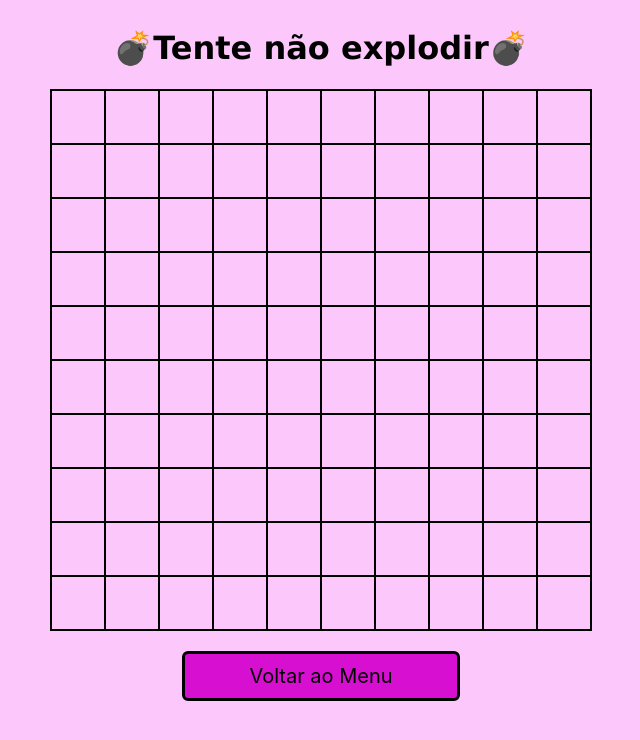
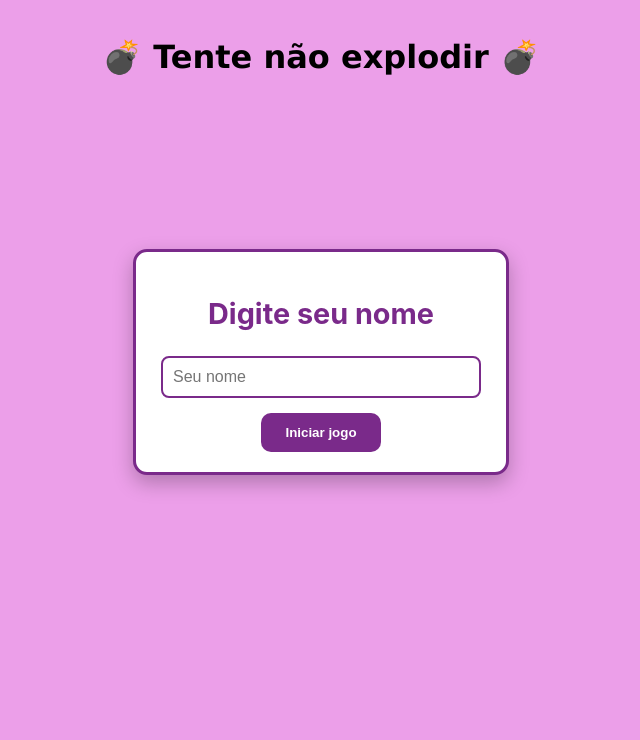
Before and after one commit to Firmino03/campo-minado, a SvelteKit app: page /jogar in a window 1280 px wide. Shown: the top 740 px of the page, without its empty margins (319-959 px from the left). Built offline with nearby package versions, Linux system fonts and the light colour scheme.

Commit message:
feat: ui: Melhora layout do jogo e adiciona ranking no fim da partida

```diff
--- a/src/routes/jogar/+page.svelte
+++ b/src/routes/jogar/+page.svelte
@@ -1,146 +1,227 @@
-<script lang="ts">
-    import { goto } from '$app/navigation'
+<script>
+    import { onMount } from 'svelte';
 
-    class Coordenada {
-        linha: number
-        coluna: number
+    const TOTAL_LINHAS = 10;
+    const TOTAL_COLUNAS = 10;
+    const TOTAL_MINAS = 15;
+
+    let nomeJogador = '';
+    let jogoIniciado = false;
+
+    let fimDeJogo = false;
+    let resultadoJogo = null;
+
+    let pontuacao = 0;
+    let ranking = [];
+
+    function criarJogo() {
+        const tabuleiro = criarTabuleiroVazio(TOTAL_LINHAS, TOTAL_COLUNAS);
+        posicionarMinas(tabuleiro, TOTAL_MINAS);
+        calcularNumeros(tabuleiro);
+
+        const celulasReveladas = criarMapaRevelado(TOTAL_LINHAS, TOTAL_COLUNAS);
+
+        pontuacao = 0;
+
+        return { tabuleiro, celulasReveladas };
     }
 
-    class EstadoJogo {
-        mapa: number[][]     // 0 = vazio, 9 = mina
-        revelado: boolean[][] // células reveladas
+    function criarTabuleiroVazio(linhas, colunas) {
+        return Array.from({ length: linhas }, () => Array(colunas).fill(0));
     }
 
-    const LINHAS = 10
-    const COLUNAS = 10
-    const NUM_MINAS = 15
-
-
-    function inicializarJogo(): EstadoJogo {
-        let mapa = gerarMapaVazio(LINHAS, COLUNAS)
-        espalharMinas(mapa, NUM_MINAS)
-        gerarNumeros(mapa)
-
-        let revelado = gerarMapaRevelado(LINHAS, COLUNAS)
-
-        let jogo = new EstadoJogo()
-        jogo.mapa = mapa
-        jogo.revelado = revelado
-
-        return jogo
+    function criarMapaRevelado(linhas, colunas) {
+        return Array.from({ length: linhas }, () => Array(colunas).fill(false));
     }
 
-    function gerarMapaVazio(l: number, c: number): number[][] {
-        return Array.from({ length: l }, () => Array(c).fill(0))
-    }
+    function posicionarMinas(tabuleiro, quantidadeMinas) {
+        let minasColocadas = 0;
 
-    function gerarMapaRevelado(l: number, c: number): boolean[][] {
-        return Array.from({ length: l }, () => Array(c).fill(false))
-    }
+        while (minasColocadas < quantidadeMinas) {
+            const linhaAleatoria = Math.floor(Math.random() * tabuleiro.length);
+            const colunaAleatoria = Math.floor(Math.random() * tabuleiro[0].length);
 
-    function espalharMinas(mapa: number[][], quant: number) {
-        let colocadas = 0
-        while (colocadas < quant) {
-            const i = Math.floor(Math.random() * mapa.length)
-            const j = Math.floor(Math.random() * mapa[0].length)
-
-            if (mapa[i][j] !== 9) {
-                mapa[i][j] = 9
-                colocadas++
+            if (tabuleiro[linhaAleatoria][colunaAleatoria] !== 9) {
+                tabuleiro[linhaAleatoria][colunaAleatoria] = 9;
+                minasColocadas++;
             }
         }
     }
 
-    function gerarNumeros(mapa: number[][]) {
-        for (let i = 0; i < mapa.length; i++) {
-            for (let j = 0; j < mapa[0].length; j++) {
-                if (mapa[i][j] === 9) continue
+    function calcularNumeros(tabuleiro) {
+        for (let linha = 0; linha < tabuleiro.length; linha++) {
+            for (let coluna = 0; coluna < tabuleiro[0].length; coluna++) {
+                if (tabuleiro[linha][coluna] === 9) continue;
 
-                let cont = 0
-                for (let x = -1; x <= 1; x++) {
-                    for (let y = -1; y <= 1; y++) {
-                        let ni = i + x
-                        let nj = j + y
+                let minasAoRedor = 0;
+
+                for (let dLinha = -1; dLinha <= 1; dLinha++) {
+                    for (let dColuna = -1; dColuna <= 1; dColuna++) {
+                        const linhaVizinha = linha + dLinha;
+                        const colunaVizinha = coluna + dColuna;
+
                         if (
-                            ni >= 0 && nj >= 0 &&
-                            ni < mapa.length && nj < mapa[0].length &&
-                            mapa[ni][nj] === 9
-                        ) cont++
-                    }
-                }
-                mapa[i][j] = cont
+                            linhaVizinha >= 0 &&
+                            colunaVizinha >= 0 &&
+                            linhaVizinha < tabuleiro.length &&
+                            colunaVizinha < tabuleiro[0].length &&
+                            tabuleiro[linhaVizinha][colunaVizinha] === 9
+                        ) {
+                            minasAoRedor++;
                         }
                     }
                 }
 
-    // Revelar célula
-    function revelar(i: number, j: number) {
-        if (jogo.revelado[i][j]) return
-        jogo.revelado[i][j] = true
-
-        // clicou em mina
-        if (jogo.mapa[i][j] === 9) {
-            alert("💥 Você explodiu!")
-            goto("/")
+                tabuleiro[linha][coluna] = minasAoRedor;
+            }
+        }
     }
 
-        // se for zero, revela vizinhos automaticamente
-        if (jogo.mapa[i][j] === 0) {
-            revelarVizinhos(i, j)
+    function revelarCelula(linha, coluna) {
+        if (fimDeJogo) return;
+        if (jogo.celulasReveladas[linha][coluna]) return;
+
+        jogo.celulasReveladas[linha][coluna] = true;
+
+        if (jogo.tabuleiro[linha][coluna] === 9) {
+            fimDeJogo = true;
+            resultadoJogo = 'derrota';
+            salvarRanking();
+            return;
         }
 
-        checarVitoria()
+        pontuacao++;
+
+        if (jogo.tabuleiro[linha][coluna] === 0) {
+            revelarCelulasVizinhas(linha, coluna);
         }
 
-    function revelarVizinhos(i: number, j: number) {
-        for (let x = -1; x <= 1; x++) {
-            for (let y = -1; y <= 1; y++) {
-                let ni = i + x
-                let nj = j + y
+        verificarVitoria();
+    }
 
-                if (ni >= 0 && nj >= 0 && ni < LINHAS && nj < COLUNAS) {
-                    if (!jogo.revelado[ni][nj] && jogo.mapa[ni][nj] !== 9) {
-                        revelar(ni, nj)
-                    }
+    function revelarCelulasVizinhas(linhaCentral, colunaCentral) {
+        for (let dLinha = -1; dLinha <= 1; dLinha++) {
+            for (let dColuna = -1; dColuna <= 1; dColuna++) {
+                const linhaVizinha = linhaCentral + dLinha;
+                const colunaVizinha = colunaCentral + dColuna;
+
+                if (
+                    linhaVizinha >= 0 &&
+                    colunaVizinha >= 0 &&
+                    linhaVizinha < TOTAL_LINHAS &&
+                    colunaVizinha < TOTAL_COLUNAS &&
+                    !jogo.celulasReveladas[linhaVizinha][colunaVizinha] &&
+                    jogo.tabuleiro[linhaVizinha][colunaVizinha] !== 9
+                ) {
+                    revelarCelula(linhaVizinha, colunaVizinha);
                 }
             }
         }
     }
 
-    function checarVitoria() {
-        for (let i = 0; i < LINHAS; i++) {
-            for (let j = 0; j < COLUNAS; j++) {
-                if (jogo.mapa[i][j] !== 9 && !jogo.revelado[i][j]) {
-                    return
+    function verificarVitoria() {
+        for (let linha = 0; linha < TOTAL_LINHAS; linha++) {
+            for (let coluna = 0; coluna < TOTAL_COLUNAS; coluna++) {
+                if (
+                    jogo.tabuleiro[linha][coluna] !== 9 &&
+                    !jogo.celulasReveladas[linha][coluna]
+                ) {
+                    return;
                 }
             }
         }
-        alert("🎉 Você venceu!")
-        goto("/")
+
+        fimDeJogo = true;
+        resultadoJogo = 'vitoria';
+        salvarRanking();
     }
 
-    let jogo: EstadoJogo = inicializarJogo()
+    function salvarRanking() {
+        const novoRegistro = {
+            nome: nomeJogador,
+            pontos: pontuacao
+        };
+
+        ranking.push(novoRegistro);
+        ranking.sort((a, b) => b.pontos - a.pontos);
+        ranking = ranking.slice(0, 3);
+
+        localStorage.setItem('ranking-campo-minado', JSON.stringify(ranking));
+    }
+
+    function iniciarJogo() {
+        if (!nomeJogador.trim()) return;
+        jogo = criarJogo();
+        jogoIniciado = true;
+    }
+
+    onMount(() => {
+        const dados = localStorage.getItem('ranking-campo-minado');
+        if (dados) ranking = JSON.parse(dados);
+    });
+
+    let jogo = criarJogo();
 </script>
 
-<h1>💣Tente não explodir💣</h1>
+<h1>💣 Tente não explodir 💣</h1>
 
+{#if !jogoIniciado}
+    <div class="container-inicio">
+        <div class="card-inicio-jogo">
+            <h2 class="titulo-fim">Digite seu nome</h2>
+
+            <input
+                class="input-nome"
+                placeholder="Seu nome"
+                bind:value={nomeJogador}
+            />
+
+            <button class="botao-menu" on:click={iniciarJogo}>
+                Iniciar jogo
+            </button>
+        </div>
+    </div>
+{:else}
     <table>
-    {#each jogo.mapa as linha, i}
+        {#each jogo.tabuleiro as linhaTabuleiro, linha}
             <tr>
-            {#each linha as celula, j}
+                {#each linhaTabuleiro as celula, coluna}
                     <td
                         class="celula"
-                    on:click={() => revelar(i, j)}
+                        on:click={() => revelarCelula(linha, coluna)}
                     >
-                    {#if jogo.revelado[i][j]}
-                        {celula === 9 ? "💣" : (celula === 0 ? "" : celula)}
+                        {#if jogo.celulasReveladas[linha][coluna]}
+                            {celula === 9 ? "💣" : celula === 0 ? "" : celula}
                         {/if}
                     </td>
                 {/each}
             </tr>
         {/each}
     </table>
+{/if}
 
-<br />
+{#if fimDeJogo}
+    <div class="overlay">
+        <div class="card-inicio-jogo">
+            <h2 class="titulo-fim">
+                {resultadoJogo === 'derrota'
+                    ? '💥 Você explodiu!'
+                    : '🎉 Você venceu!'}
+            </h2>
 
-<a class="menu" href="/">Voltar ao Menu</a>
+            <p class="texto-fim">Ranking</p>
+
+                <ul class="ranking">
+            {#each ranking as jogador, index}
+            <li>
+            <strong>{index + 1}º</strong> — {jogador.nome}
+            ({jogador.pontos} pontos)
+            </li>
+        {/each}
+        </ul>
+
+
+            <a class="botao-menu" href="/">Voltar ao Menu</a>
+        </div>
+    </div>
+{/if}
--- a/src/styles/global.css
+++ b/src/styles/global.css
@@ -14,7 +14,7 @@ body {
     padding: 8px;
     box-sizing: border-box;
     font-family: -apple-system, BlinkMacSystemFont, "Segoe UI", Roboto, Oxygen-Sans, Ubuntu, Cantarell, "Helvetica Neue", sans-serif;
-    background-color: rgb(252, 199, 250);
+    background-color: rgb(236, 159, 233);
     text-align: center;
 }
 
@@ -39,7 +39,7 @@ h1 {
     margin-bottom: 10px;
     width: 20%;
     padding: 10px;
-    background-color: rgb(214, 15, 208);
+    background-color: rgb(245, 160, 242);
     border: 3px solid black;
     text-align: center;
     text-decoration: none;
@@ -119,7 +119,7 @@ img.sobre {
     font-size: 1.5rem;
     font-weight: bold;
     animation: fall linear infinite;
-    color: rgb(12, 176, 81);
+    color: rgb(0, 0, 0);
 }
 
 @keyframes fall {
--- a/src/styles/jogar.css
+++ b/src/styles/jogar.css
@@ -1,44 +1,106 @@
+h1 {
+    text-align: center;
+    margin-top: 30px;
+}
 
+/* CENTRALIZA CARD DE INÍCIO */
+.container-inicio {
+    min-height: calc(100vh - 120px);
+    display: flex;
+    justify-content: center;
+    align-items: center;
+}
+
+/* TABULEIRO */
 table {
-    margin-left: auto;
-    margin-right: auto;
+    margin: 0 auto;
     border-collapse: collapse;
 }
 
 td.celula {
-    border-style: solid;
-    border-width: 2px;
-    border-color: black;
+    border: 2px solid black;
     text-align: center;
     font-weight: bold;
-    vertical-align: center;
     height: 50px;
     width: 50px;
-}
-
-td.personagem {
-    background-color: rgb(211, 211, 211);
     cursor: pointer;
 }
 
-table {
-    margin-left: auto;
-    margin-right: auto;
-    border-collapse: collapse;
+/* OVERLAY FIM DE JOGO */
+.overlay {
+    position: fixed;
+    inset: 0;
+    background: rgba(0, 0, 0, 0.6);
+    display: flex;
+    align-items: center;
+    justify-content: center;
+    z-index: 100;
 }
 
-td.celula {
-    border-style: solid;
-    border-width: 2px;
-    border-color: black;
+/* CARD */
+.card-inicio-jogo {
+    background: #ffffff;
+    border: 3px solid #7a2a8a;
+    border-radius: 14px;
+    padding: 20px 25px;
+    width: 320px;
+    box-shadow: 0 8px 20px rgba(0, 0, 0, 0.25);
     text-align: center;
-    font-weight: bold;
-    vertical-align: center;
-    height: 50px;
-    width: 50px;
+
+    display: flex;
+    flex-direction: column;
+    align-items: center;
+        margin-top: -150px; /* 🔼 sobe o card */
+
 }
 
-td.personagem {
-    background-color: rgb(211, 211, 211);
+/* TEXTOS */
+.titulo-fim {
+    color: #7a2a8a;
+    font-size: 1.8rem;
+    margin-bottom: 10px;
+}
+
+.texto-fim {
+    color: #333;
+    margin-bottom: 15px;
+}
+
+/* INPUT */
+.input-nome {
+    width: 100%;
+    box-sizing: border-box;
+    padding: 10px;
+    margin: 15px 0;
+    border-radius: 8px;
+    border: 2px solid #7a2a8a;
+    font-size: 1rem;
+}
+
+/* BOTÃO */
+.botao-menu {
+    background: #7a2a8a;
+    color: #ffffff;
+    padding: 12px 24px;
+    border-radius: 10px;
+    text-decoration: none;
+    font-weight: 600;
+    border: none;
     cursor: pointer;
 }
+
+.botao-menu:hover {
+    background: #9b3db0;
+}
+
+/* RANKING */
+.ranking {
+    text-align: left;
+    margin: 10px 0 20px;
+    padding-left: 20px;
+    color: #333;
+}
+
+.ranking li {
+    margin-bottom: 6px;
+}
```
Lines whose indentation alone changed are shown as unchanged.
